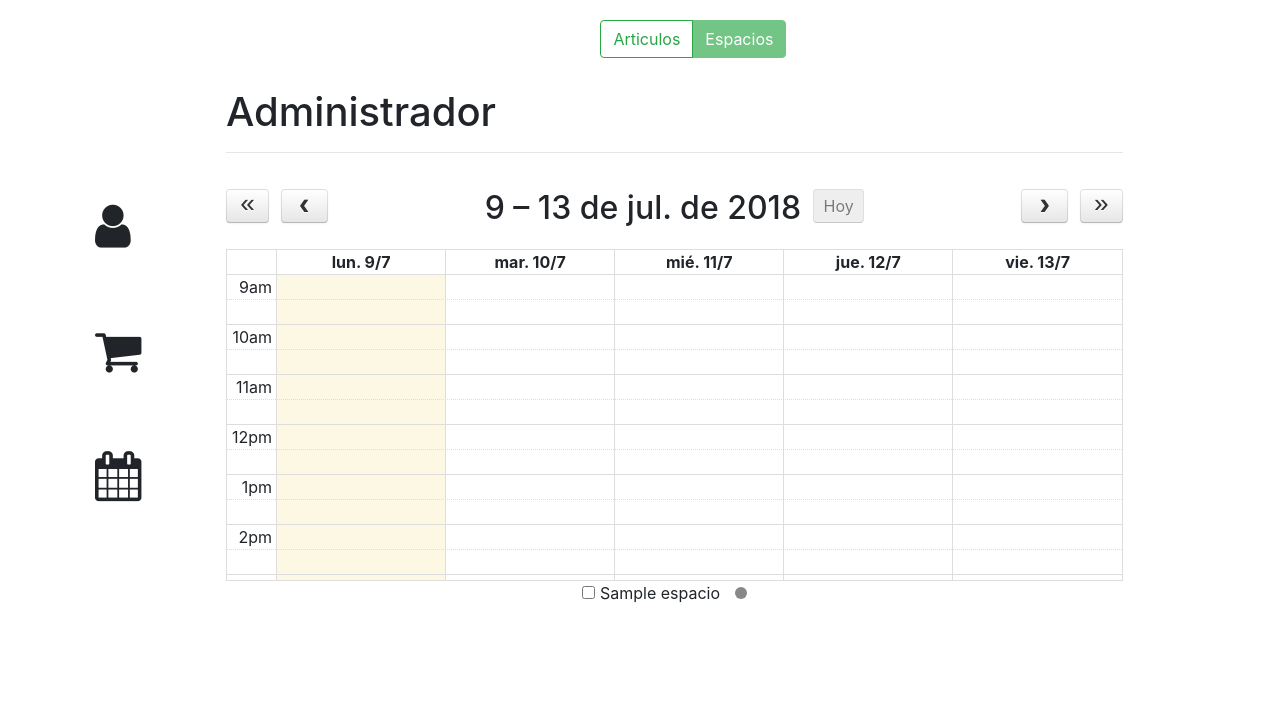
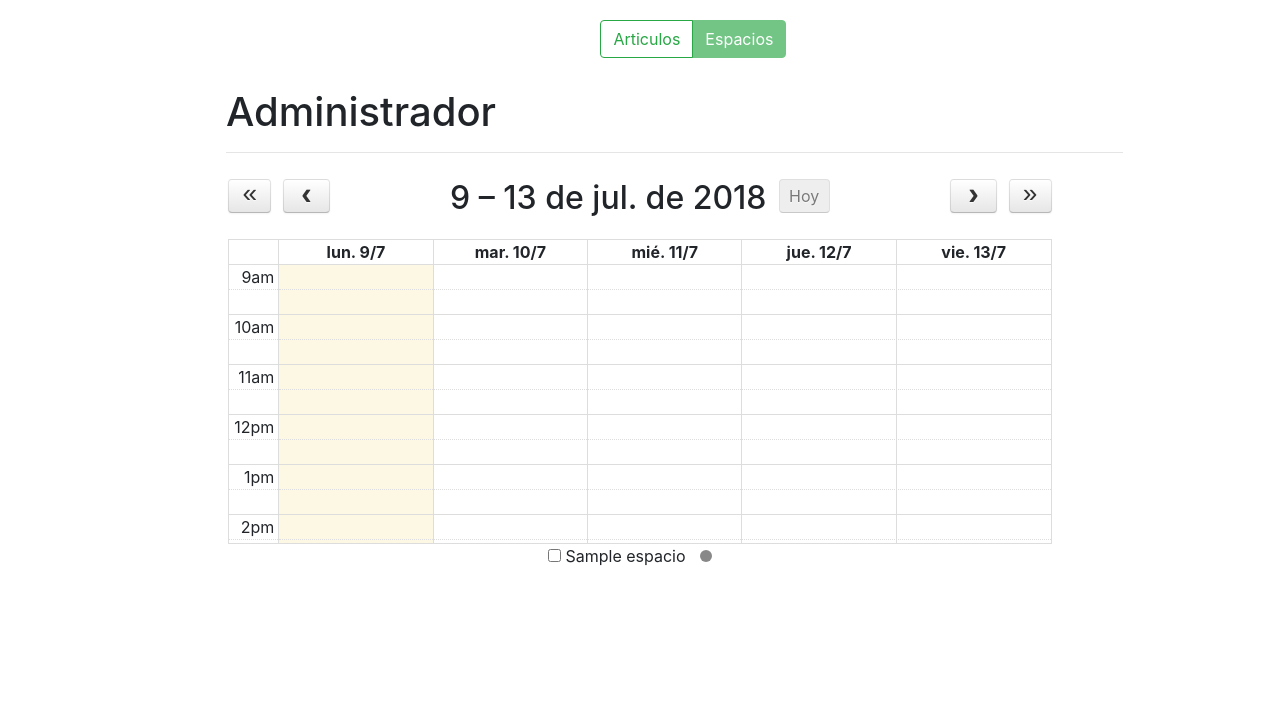
Before and after one commit to DCC-CC4401/2018-1-Winning-Eleven-11-T3, a Django app: template InventarioCEI/templates/articulos/espacios.html in a window 1280 px wide. Shown: the part 40-763 px from the top of the page. Run offline with Django 3.2, Linux system fonts and the light colour scheme; the template is opened without the code that fills it: most values are stand-ins (such as "Sample title", 1, 10 or a date in 2020); lists and menus that the app fills with data are empty; some libraries are stand-ins or nearby versions; some web fonts are replaced.

Commit message:
saco los iconos de espacios para usuarios

```diff
--- a/InventarioCEI/templates/articulos/espacios.html
+++ b/InventarioCEI/templates/articulos/espacios.html
@@ -27,21 +27,9 @@
 
   </div>
 </div>
-<div class="row">
-  <div class="column left">
-      <table>
-        <tr>
-            <div style="font-size: 50px;" class="menuButton" name="user" value=""><i class="fa fa-user"></i></div>
-        </tr>
-        <tr>
-            <div style="font-size: 50px" class="menuButton" name="cart" value=""><i class="fa fa-shopping-cart"></i></div>
-        </tr>
-          <tr>
-            <div style="font-size: 50px" class="menuButton" name="calendar" value=""><i class="fa fa-calendar"></i></div>
-        </tr>
-      </table>
-  </div>
-  <div class="column right">
+    <div class="container-fluid">
+<div class="row justify-content-center">
+  <div class="col-8">
             <div id="calendar"></div>
     <div align="center" style="margin-bottom: 50px">
         <form method="POST">
@@ -53,6 +41,7 @@
     </div>
   </div>
   </div>
+    </div>
 {% endblock %}
 
 {% block extra_script %}
```
